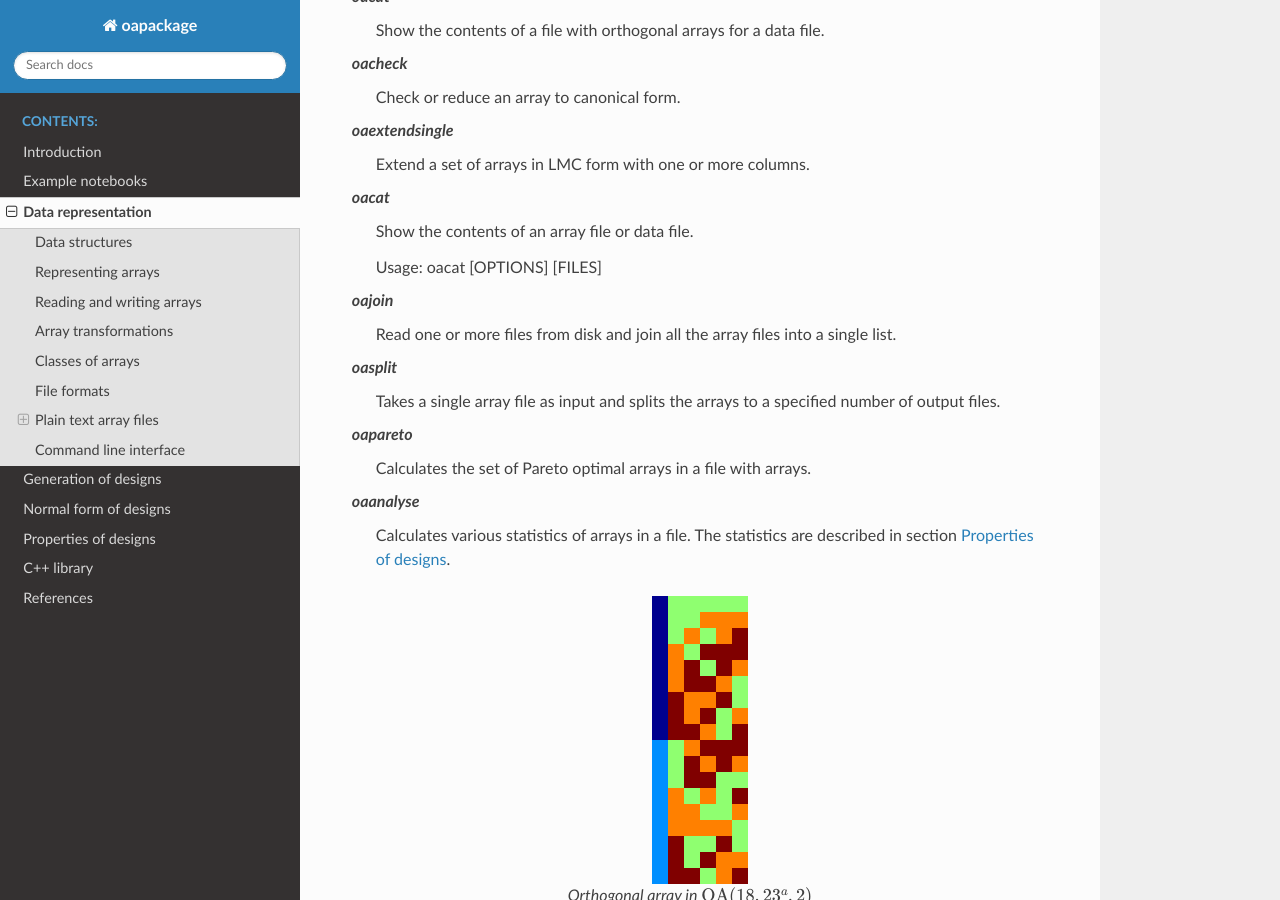
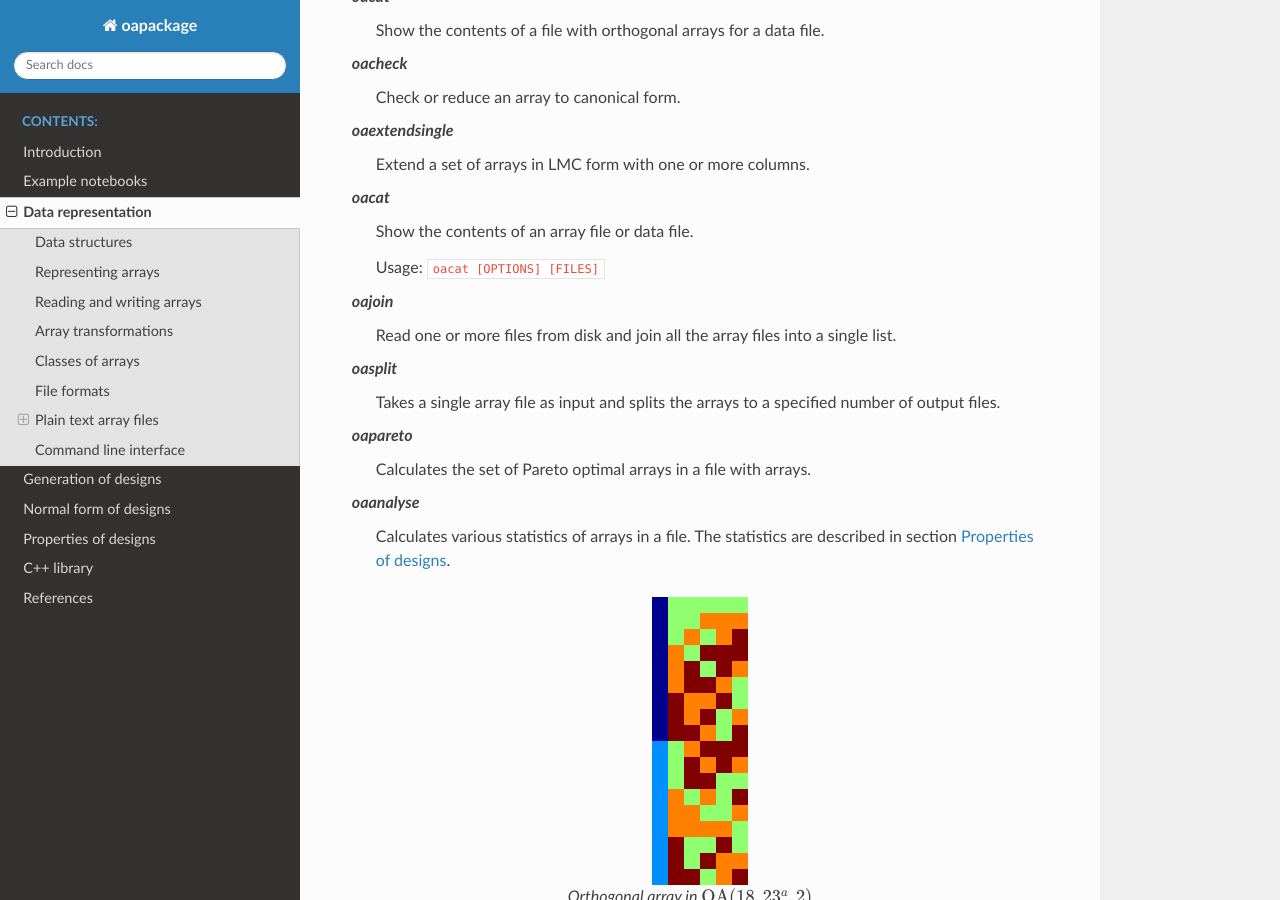
Before and after one commit to eendebakpt/oapackage, a Sphinx documentation site: the page built from docs/data.rst, in a window 1280 px wide and 900 px high, scrolled down 6365 px. Built offline with Sphinx 7.4.7 and the Read the Docs theme 2.0.0, drawn with Linux system fonts in a browser that asks for light colours; cross-references to code outside the pages are shown as plain code.

Commit message:
format docs

```diff
--- a/docs/data.rst
+++ b/docs/data.rst
@@ -386,7 +386,7 @@ These are:
 `oacat`
     Show the contents of an array file or data file.
 
-    Usage: oacat [OPTIONS] [FILES]
+    Usage: ``oacat [OPTIONS] [FILES]``
 
 `oajoin`
     Read one or more files from disk and join all the array files into a
```
